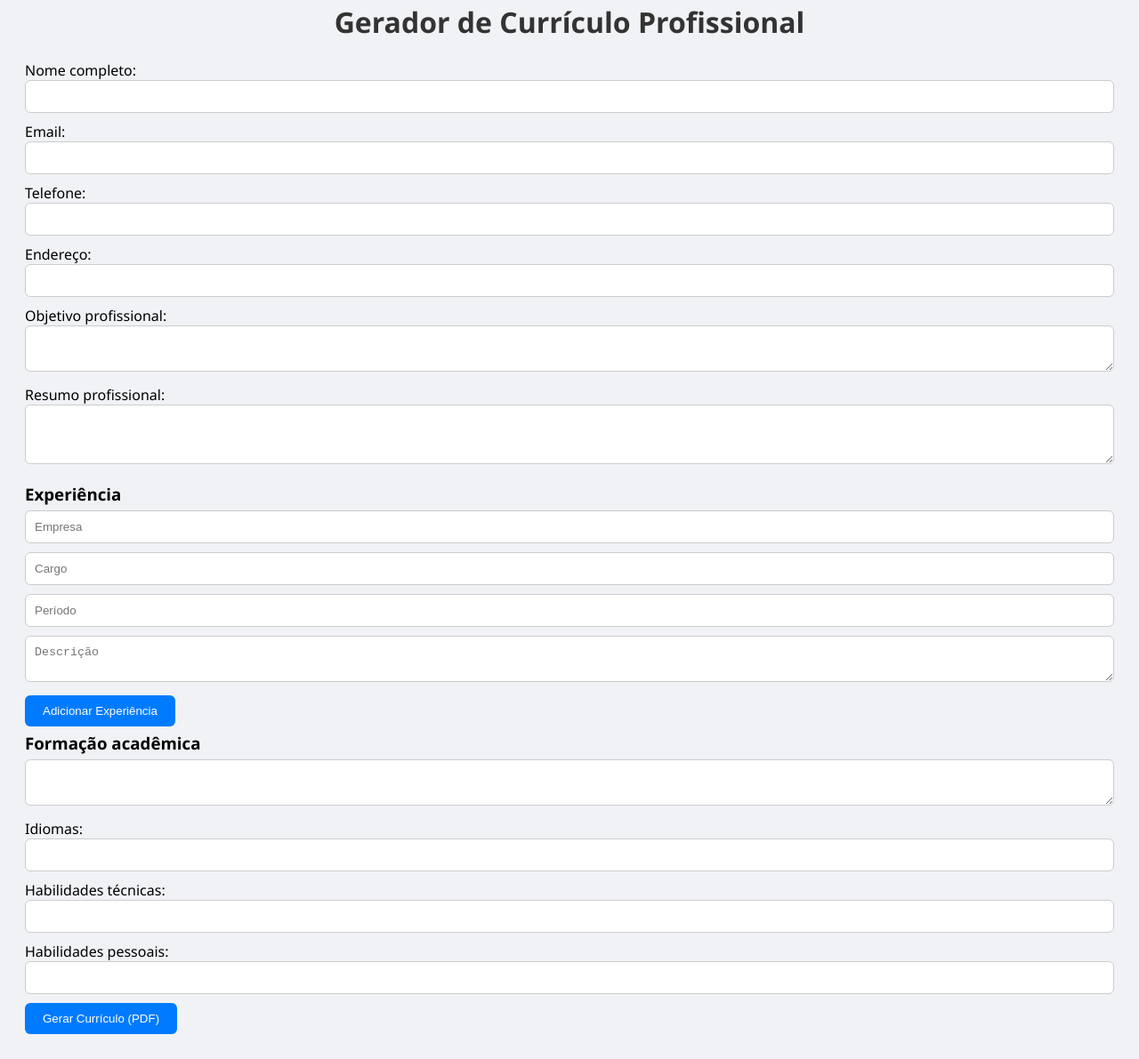
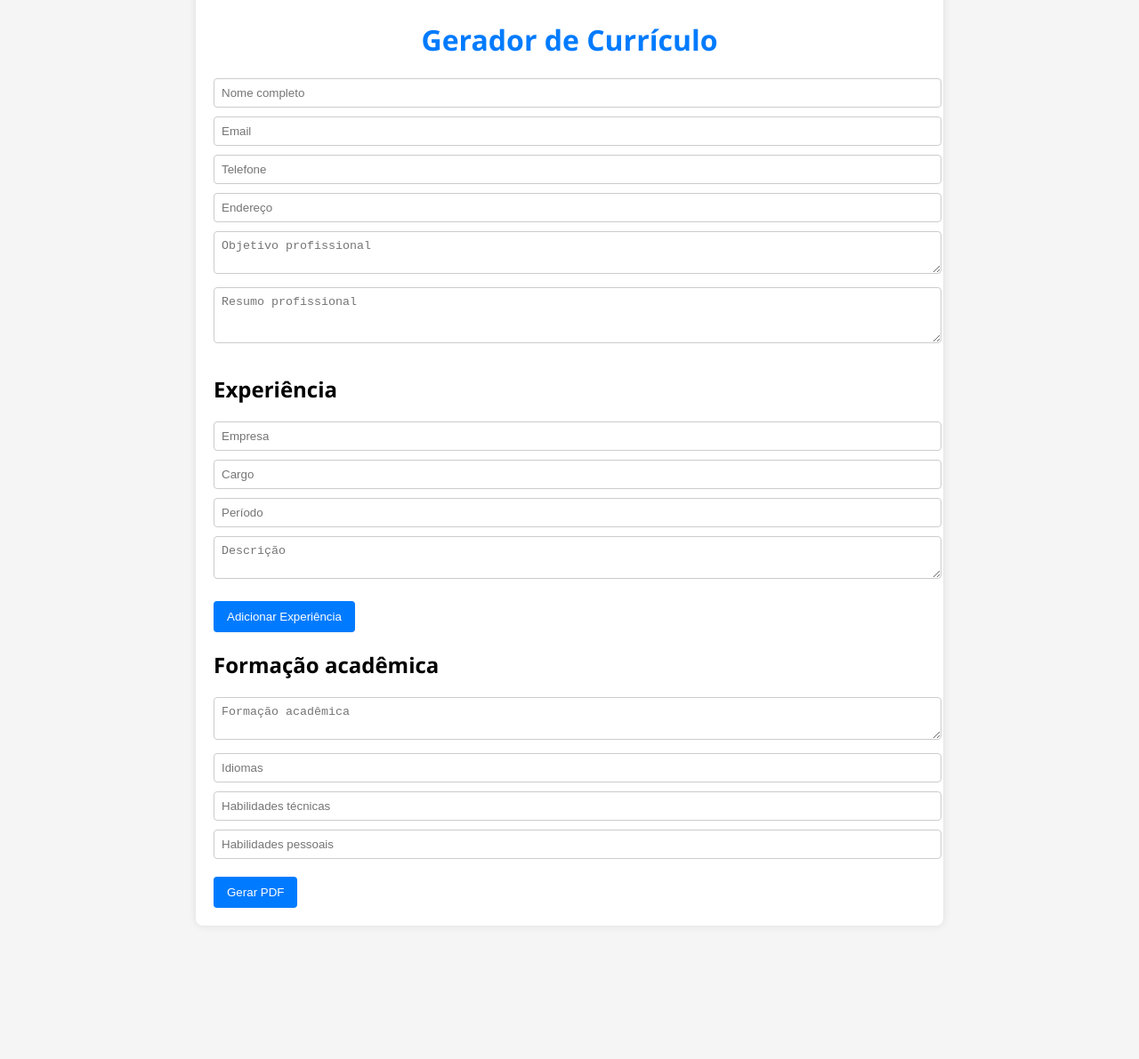
Before and after one commit to Brunacsg/Curriculo, a plain HTML site: page index.html in a window 1280 px wide. Shown: the part 46-1237 px from the top of the page at 89% size. After the commit the page ends 1115 px from the top, so only its background shows below. Drawn offline with Linux system fonts and the light colour scheme.

Commit message:
Update index.html

```diff
--- a/index.html
+++ b/index.html
@@ -1,133 +1,119 @@
 <!DOCTYPE html>
 <html lang="pt-br">
 <head>
-  <meta charset="UTF-8" />
-  <title>Gerador de Currículo Profissional</title>
+  <meta charset="UTF-8">
+  <title>Gerador de Currículo</title>
   <script src="https://cdnjs.cloudflare.com/ajax/libs/html2pdf.js/0.10.1/html2pdf.bundle.min.js"></script>
   <style>
     body {
       font-family: 'Segoe UI', Tahoma, Geneva, Verdana, sans-serif;
+      background: #f5f5f5;
       padding: 20px;
-      background: #f0f2f5;
-      color: #000;
+    }
+    .container {
+      background: #fff;
+      padding: 20px;
+      max-width: 800px;
+      margin: 0 auto;
+      border-radius: 8px;
+      box-shadow: 0 0 10px rgba(0,0,0,0.1);
+    }
+    h1 {
+      text-align: center;
+      color: #007bff;
     }
     input, textarea {
       width: 100%;
+      padding: 8px;
       margin-bottom: 10px;
-      padding: 10px;
       border: 1px solid #ccc;
-      border-radius: 6px;
-      box-sizing: border-box;
+      border-radius: 4px;
+    }
+    .btn {
+      background: #007bff;
+      color: #fff;
+      padding: 10px 15px;
+      border: none;
+      border-radius: 4px;
+      cursor: pointer;
+      display: inline-block;
+      margin-top: 10px;
+    }
+    .btn:hover {
+      background: #0056b3;
     }
     #curriculo {
       padding: 20px;
-      background: #fff;
-      max-width: 800px;
-      margin: 0 auto;
-      border-radius: 8px;
+      font-size: 12px;
       color: #000;
-      font-size: 12px;
-      line-height: 1.4;
     }
-    .btn {
-      padding: 10px 20px;
-      background: #007bff;
-      color: #fff;
-      border: none;
-      cursor: pointer;
-      border-radius: 6px;
+    #curriculo h2 {
+      color: #000;
+      border-bottom: 1px solid #ccc;
+      padding-bottom: 4px;
+      margin-bottom: 4px;
     }
-    h1 {
-      text-align: center;
-      color: #333;
-    }
-    h2, h3 {
-      color: #000;
-      margin: 6px 0;
-    }
-    p {
+    #curriculo p {
       margin: 2px 0;
-    }
-    .linha {
-      border-top: 1px solid #ccc;
-      margin: 6px 0;
     }
   </style>
 </head>
 <body>
-  <h1>Gerador de Currículo Profissional</h1>
+  <div class="container">
+    <h1>Gerador de Currículo</h1>
 
-  <label>Nome completo:</label>
-  <input type="text" id="nome" />
-
-  <label>Email:</label>
-  <input type="email" id="email" />
-
-  <label>Telefone:</label>
-  <input type="text" id="telefone" />
-
-  <label>Endereço:</label>
-  <input type="text" id="endereco" />
-
-  <label>Objetivo profissional:</label>
-  <textarea id="objetivo" rows="2"></textarea>
-
-  <label>Resumo profissional:</label>
-  <textarea id="resumo" rows="3"></textarea>
+    <input type="text" id="nome" placeholder="Nome completo">
+    <input type="email" id="email" placeholder="Email">
+    <input type="text" id="telefone" placeholder="Telefone">
+    <input type="text" id="endereco" placeholder="Endereço">
+    <textarea id="objetivo" rows="2" placeholder="Objetivo profissional"></textarea>
+    <textarea id="resumo" rows="3" placeholder="Resumo profissional"></textarea>
 
     <div id="experiencias">
-    <h3>Experiência</h3>
-    <div class="experiencia-bloco">
-      <input type="text" placeholder="Empresa" class="exp_empresa" />
-      <input type="text" placeholder="Cargo" class="exp_cargo" />
-      <input type="text" placeholder="Período" class="exp_periodo" />
+      <h2>Experiência</h2>
+      <div class="exp-bloco">
+        <input type="text" placeholder="Empresa" class="exp_empresa">
+        <input type="text" placeholder="Cargo" class="exp_cargo">
+        <input type="text" placeholder="Período" class="exp_periodo">
         <textarea placeholder="Descrição" class="exp_desc"></textarea>
       </div>
     </div>
     <button class="btn" onclick="adicionarExperiencia()">Adicionar Experiência</button>
 
-  <h3>Formação acadêmica</h3>
-  <textarea id="formacao" rows="2"></textarea>
+    <h2>Formação acadêmica</h2>
+    <textarea id="formacao" rows="2" placeholder="Formação acadêmica"></textarea>
 
-  <label>Idiomas:</label>
-  <input type="text" id="idiomas" />
+    <input type="text" id="idiomas" placeholder="Idiomas">
+    <input type="text" id="hardskills" placeholder="Habilidades técnicas">
+    <input type="text" id="softskills" placeholder="Habilidades pessoais">
 
-  <label>Habilidades técnicas:</label>
-  <input type="text" id="hardskills" />
+    <button class="btn" onclick="gerarCurriculo()">Gerar PDF</button>
+  </div>
 
-  <label>Habilidades pessoais:</label>
-  <input type="text" id="softskills" />
+  <div id="curriculo" style="display:none;">
+    <h2 id="c_nome"></h2>
+    <p><strong>Email:</strong> <span id="c_email"></span> | <strong>Telefone:</strong> <span id="c_telefone"></span></p>
+    <p><strong>Endereço:</strong> <span id="c_endereco"></span></p>
 
-  <button class="btn" onclick="gerarCurriculo()">Gerar Currículo (PDF)</button>
-
-  <div id="curriculo" style="display: none;">
-    <h2 id="c_nome"></h2>
-    <p style="text-align: center;">
-      <strong>Email:</strong> <span id="c_email"></span> |
-      <strong>Telefone:</strong> <span id="c_telefone"></span>
-    </p>
-    <p style="text-align: center;"><strong>Endereço:</strong> <span id="c_endereco"></span></p>
-    <div class="linha"></div>
-
-    <h3>Objetivo</h3>
+    <h2>Objetivo</h2>
     <p id="c_objetivo"></p>
 
-    <h3>Resumo profissional</h3>
+    <h2>Resumo profissional</h2>
     <p id="c_resumo"></p>
 
-    <h3>Experiência</h3>
+    <h2>Experiência</h2>
     <div id="c_experiencia"></div>
 
-    <h3>Formação acadêmica</h3>
+    <h2>Formação acadêmica</h2>
     <p id="c_formacao"></p>
 
-    <h3>Idiomas</h3>
+    <h2>Idiomas</h2>
     <p id="c_idiomas"></p>
 
-    <h3>Habilidades técnicas</h3>
+    <h2>Habilidades técnicas</h2>
     <p id="c_hardskills"></p>
 
-    <h3>Habilidades pessoais</h3>
+    <h2>Habilidades pessoais</h2>
     <p id="c_softskills"></p>
   </div>
 
@@ -139,11 +125,11 @@
         return;
       }
       const div = document.createElement('div');
-      div.className = 'experiencia-bloco';
+      div.className = 'exp-bloco';
       div.innerHTML = `
-        <input type="text" placeholder="Empresa" class="exp_empresa" />
-        <input type="text" placeholder="Cargo" class="exp_cargo" />
-        <input type="text" placeholder="Período" class="exp_periodo" />
+        <input type="text" placeholder="Empresa" class="exp_empresa">
+        <input type="text" placeholder="Cargo" class="exp_cargo">
+        <input type="text" placeholder="Período" class="exp_periodo">
         <textarea placeholder="Descrição" class="exp_desc"></textarea>
       `;
       document.getElementById('experiencias').appendChild(div);
@@ -151,6 +137,7 @@
     }
 
     function gerarCurriculo() {
+      // Preencher os campos do currículo
       document.getElementById('c_nome').innerText = document.getElementById('nome').value;
       document.getElementById('c_email').innerText = document.getElementById('email').value;
       document.getElementById('c_telefone').innerText = document.getElementById('telefone').value;
@@ -162,10 +149,11 @@
       document.getElementById('c_hardskills').innerText = document.getElementById('hardskills').value;
       document.getElementById('c_softskills').innerText = document.getElementById('softskills').value;
 
-      let empresas = document.getElementsByClassName('exp_empresa');
-      let cargos = document.getElementsByClassName('exp_cargo');
-      let periodos = document.getElementsByClassName('exp_periodo');
-      let descricoes = document.getElementsByClassName('exp_desc');
+      // Experiências
+      const empresas = document.getElementsByClassName('exp_empresa');
+      const cargos = document.getElementsByClassName('exp_cargo');
+      const periodos = document.getElementsByClassName('exp_periodo');
+      const descricoes = document.getElementsByClassName('exp_desc');
 
       let html = '';
       for (let i = 0; i < empresas.length; i++) {
@@ -175,24 +163,22 @@
       }
       document.getElementById('c_experiencia').innerHTML = html;
 
-      // Mostrar currículo
-      const curriculo = document.getElementById('curriculo');
-      curriculo.style.display = 'block';
+      // Exibir currículo escondido
+      const curriculoDiv = document.getElementById('curriculo');
+      curriculoDiv.style.display = 'block';
 
       // Espera renderizar e gera o PDF
-      requestAnimationFrame(() => {
       setTimeout(() => {
         html2pdf().set({
-            margin: 5,
+          margin: [5, 5, 5, 5],
           filename: 'curriculo.pdf',
           image: { type: 'jpeg', quality: 0.98 },
           html2canvas: { scale: 2 },
           jsPDF: { unit: 'mm', format: 'a4', orientation: 'portrait' }
-          }).from(curriculo).save().then(() => {
-            curriculo.style.display = 'none';
+        }).from(curriculoDiv).save().then(() => {
+          curriculoDiv.style.display = 'none';
         });
-        }, 100);
-      });
+      }, 300); // Pequeno delay para garantir renderização completa
     }
   </script>
 </body>
```
Lines whose indentation alone changed are shown as unchanged.
